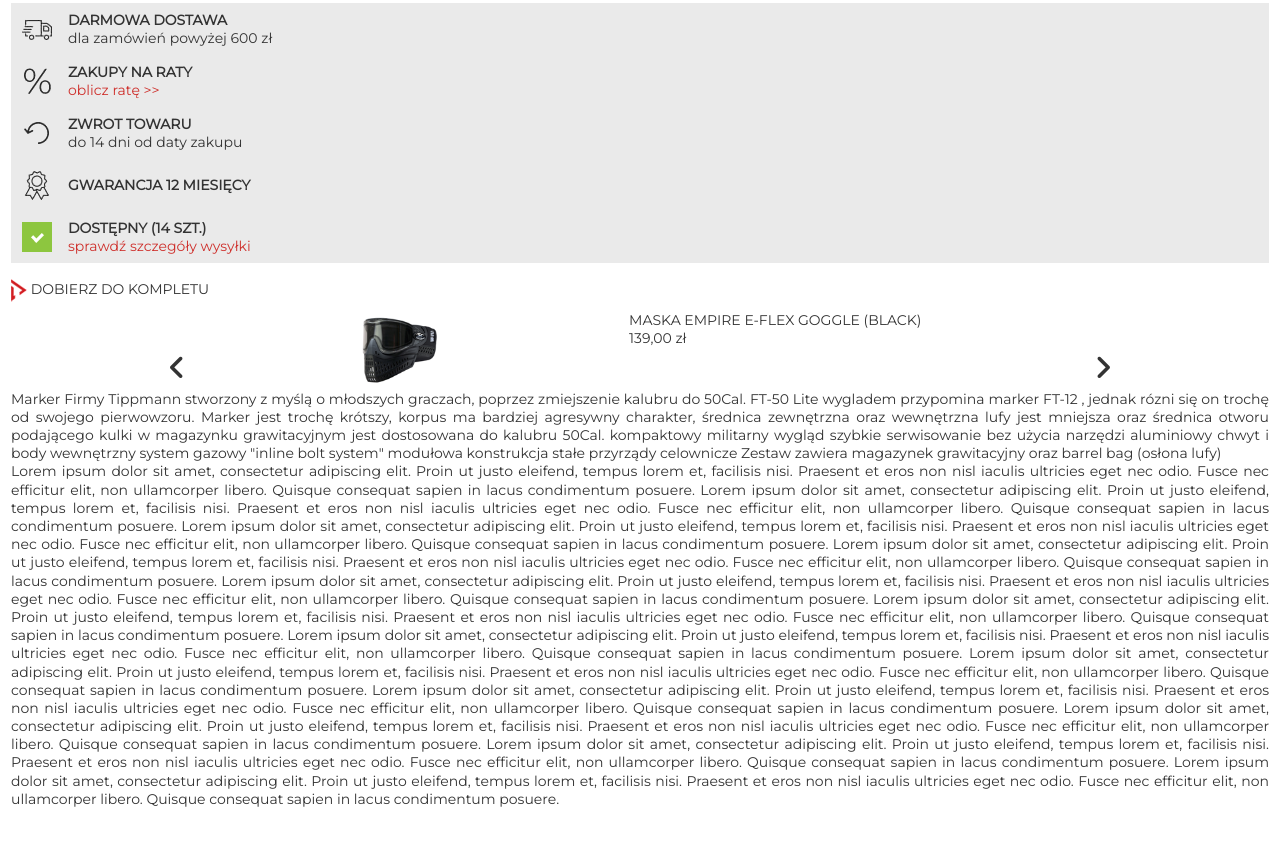
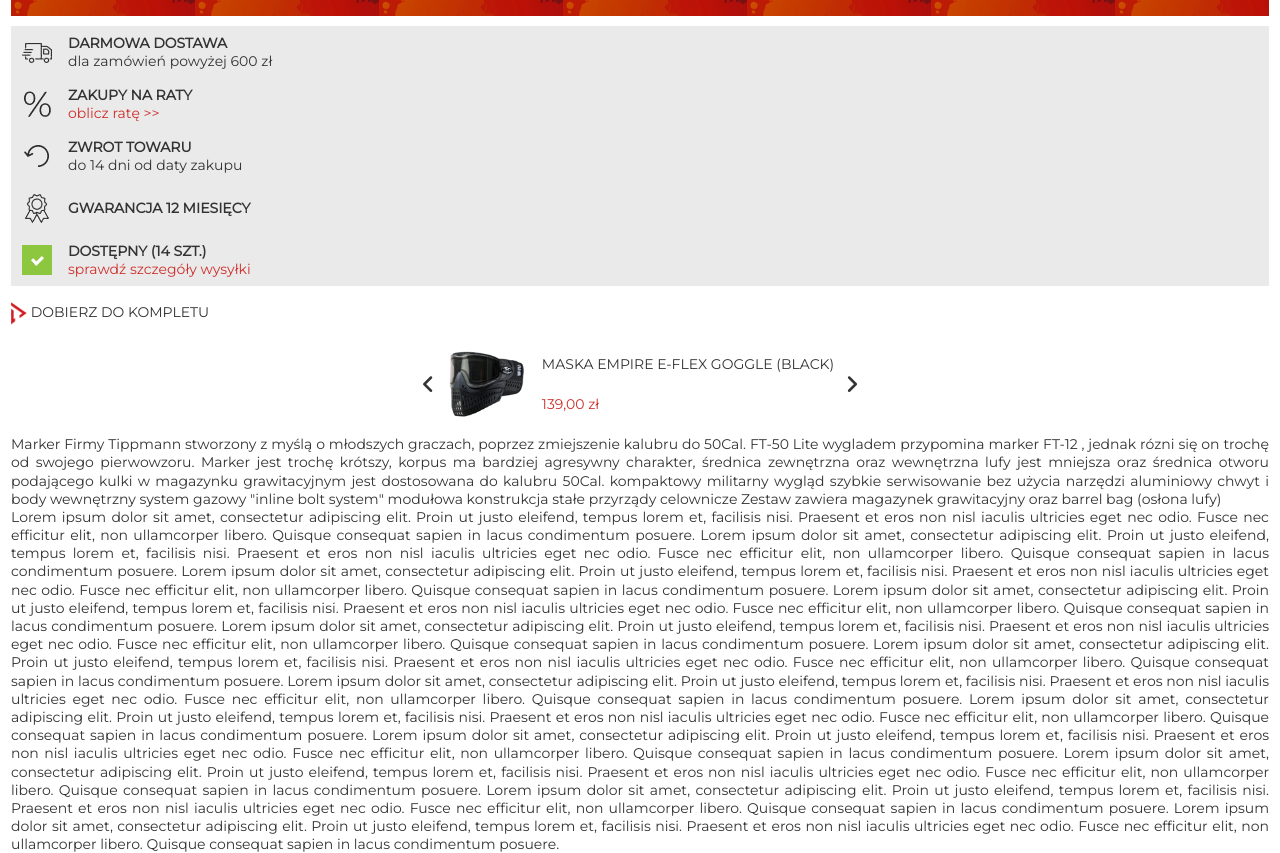
Before and after one commit to prgt2/assassins_projector, a plain HTML site: page html/projector.html in a window 1280 px wide. Shown: the part 770-1623 px from the top of the page. Before the commit the page ends 1578 px from the top, so only its background shows below. Drawn offline with nearby package versions, Linux system fonts and the light colour scheme.

Commit message:
added some additional touches to hotspot

```diff
--- a/css/style_small.css
+++ b/css/style_small.css
@@ -41,7 +41,7 @@
 
 i {
     font-style: normal;
-    font-size: 1.35em;
+    font-size: 1.5em;
     cursor: pointer;
 }
 
@@ -362,6 +362,7 @@
     margin: 5px 0 5px 0;
     padding: 5px;
     background: linear-gradient(to bottom, #dbdbdb 0%, #bebebe 100%);
+    cursor: pointer;
 }
 
 .price_box {
@@ -467,6 +468,13 @@
     text-transform: uppercase;
 }
 
+
+/* .arrow_icon {
+    display: inline-block;
+    width: 23px;
+    height: 23px;
+} */
+
 .hotspot_name img {
     display: inline-block;
     vertical-align: middle;
@@ -479,10 +487,17 @@
 }
 
 .hotspot_carousel {
+    display: flex;
     position: relative;
-    width: 75%;
     margin: auto;
     /* centruje div w divie */
+    justify-content: center;
+    align-items: center;
+}
+
+.hotspot_carousel i {
+    padding: 11px;
+    font-size: 1.5em;
 }
 
 .hotspot_carousel .item {
@@ -492,6 +507,7 @@
     z-index: 0;
     opacity: 0;
     transition: all 2s ease;
+    cursor: pointer;
 }
 
 .hotspot_carousel .item.active {
@@ -500,8 +516,18 @@
     opacity: 1;
 }
 
-.product_name,
+.item img {
+    padding: 11px 11px 11px 0;
+}
+
+.info_cont {
+    display: flex;
+    flex-direction: column;
+    justify-content: space-evenly;
+    margin-left: 5px;
+}
+
 .product_price {
-    vertical-align: middle;
     margin: 0;
+    color: #ce2e2a
 }
--- a/html/projector.html
+++ b/html/projector.html
@@ -323,29 +323,29 @@
                 <span class="title">Dobierz do kompletu</span>
             </div>
             <div class="hotspot_carousel">
+                <i class="fas fa-angle-left"></i>
                 <div class="item active">
                     <img src="../gfx/maska_empire.png" alt="">
-                    <div_info>
+                    <div class="info_cont">
                         <a href="" class="product_name">MASKA EMPIRE E-FLEX GOGGLE (BLACK)</a>
                         <p class="product_price">139,00 zł</p>
-                    </div_info>
+                    </div>
                 </div>
                 <div class="item">
                     <img src="../gfx/maska_empire1.png" alt="">
-                    <div_info>
+                    <div class="info_cont">
                         <a href="" class="product_name">MASKA EMPIRE E-FLEX GOGGLE (BLACK)</a>
                         <p class="product_price">139,00 zł</p>
-                    </div_info>
+                    </div>
                 </div>
                 <div class="item">
                     <img src="../gfx/maska_empire2.png" alt="">
-                    <div_info>
+                    <div class="info_cont">
                         <a href="" class="product_name">MASKA EMPIRE E-FLEX GOGGLE (BLACK)</a>
                         <p class="product_price">139,00 zł</p>
-                    </div_info>
+                    </div>
                 </div>
-                <i class="lt_icon"></i>
-                <i class="gt_icon"></i>
+                <i class="fas fa-angle-right"></i>
             </div>
         </div>
         <div class="projector2">
```
